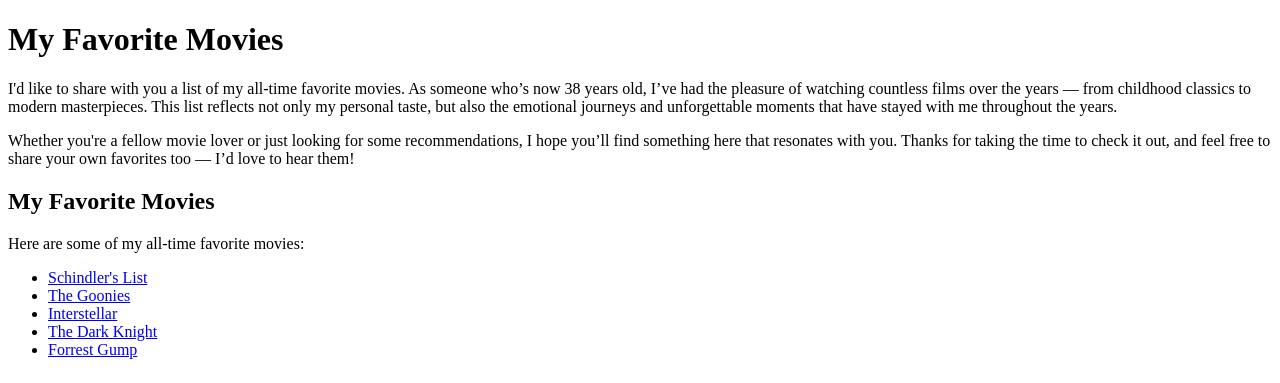
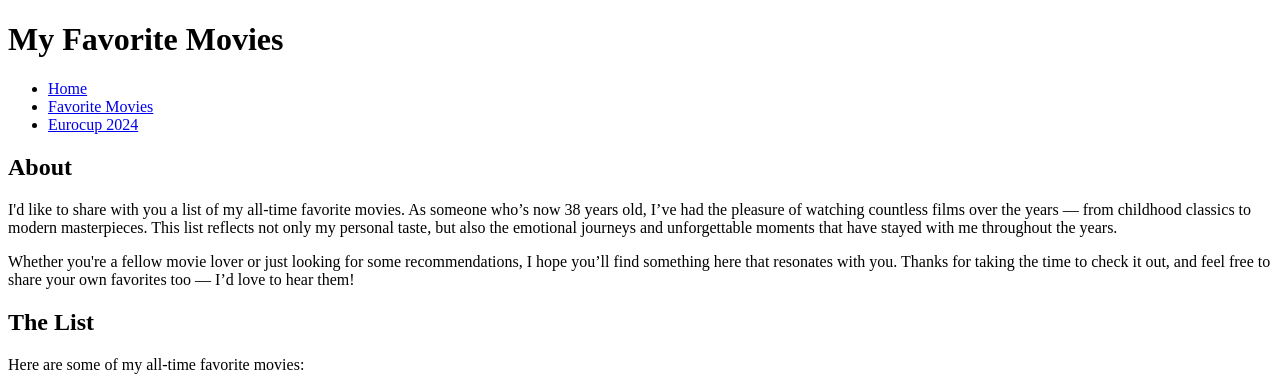
Before and after one commit to leoosalles/-webdev_project1, a plain HTML site: page page2.html in a window 1280 px wide. Shown: the top 383 px of the page. Drawn offline with Linux system fonts and the light colour scheme.

Commit message:
Update page2.html
Added a <nav> element to provide a navigation bar, and created an 'About' section.

```diff
--- a/page2.html
+++ b/page2.html
@@ -7,14 +7,24 @@
 </head>
 
 <body>
+	<header>
+		<h1>My Favorite Movies</h1>
+		<nav>
+			<ul>
+				<li><a href="index.html">Home</a></li>
+				<li><a href="page2.html">Favorite Movies</a></li>
+				<li><a href="page3.html">Eurocup 2024</a></li>
+			</ul>
+		</nav>
+	</header>
 	<main>
-		<header>
-			<h1>My Favorite Movies</h1>
+		<section>
+			<h2>About</h2>
 			<p>I'd like to share with you a list of my all-time favorite movies. As someone who’s now 38 years old, I’ve had the pleasure of watching countless films over the years — from childhood classics to modern masterpieces. This list reflects not only my personal taste, but also the emotional journeys and unforgettable moments that have stayed with me throughout the years.</p>
 			<p>Whether you're a fellow movie lover or just looking for some recommendations, I hope you’ll find something here that resonates with you. Thanks for taking the time to check it out, and feel free to share your own favorites too — I’d love to hear them!</p>
-		</header>
+		</section>
 		<section>
-			<h2>My Favorite Movies</h2>
+			<h2>The List</h2>
 			<p>Here are some of my all-time favorite movies:</p>
 			<ul>
 				<li><a href="https://www.imdb.com/title/tt0108052/?ref_=nv_sr_srsg_0_tt_8_nm_0_in_0_q_schindl">Schindler's List</a></li>
```
